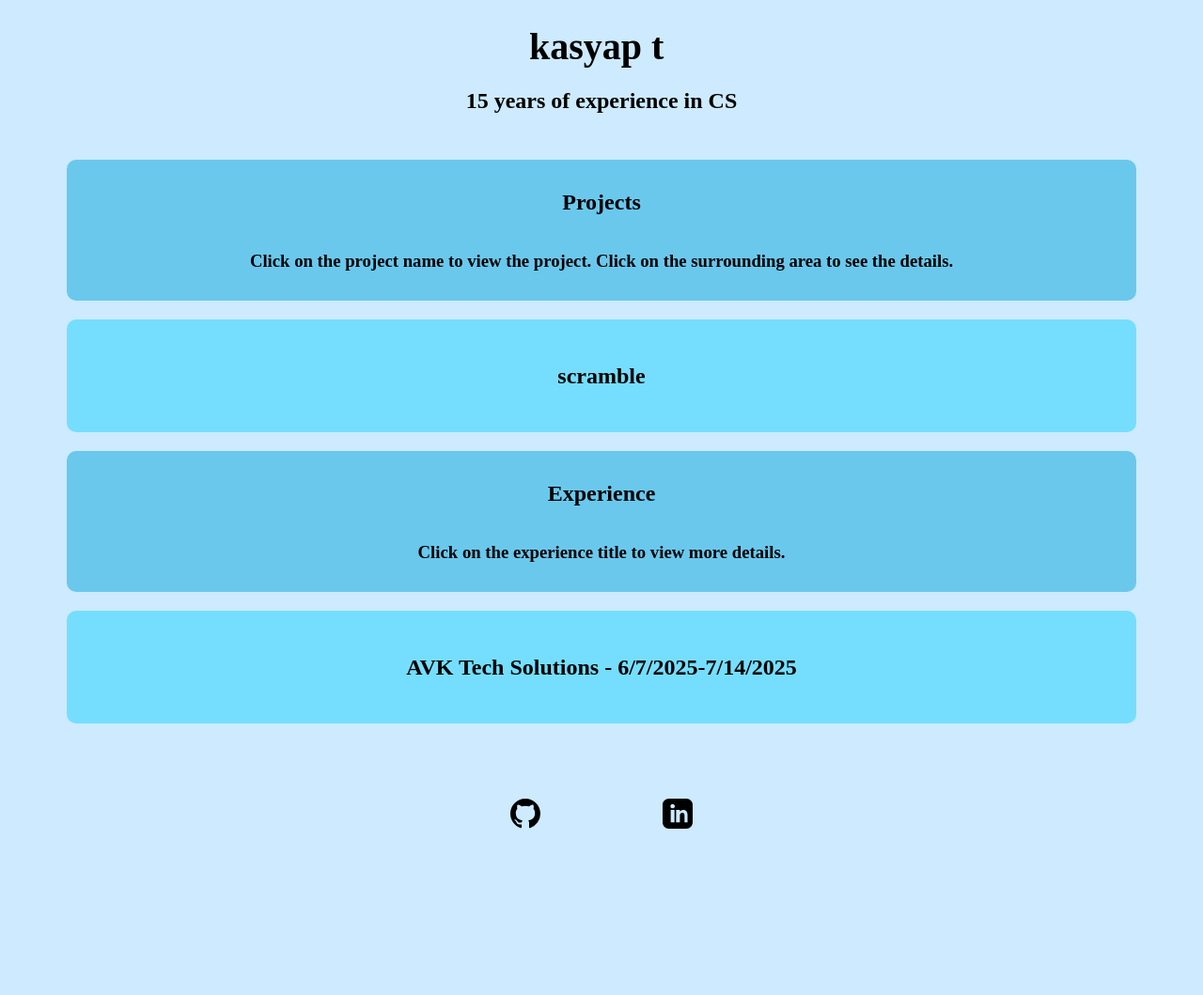
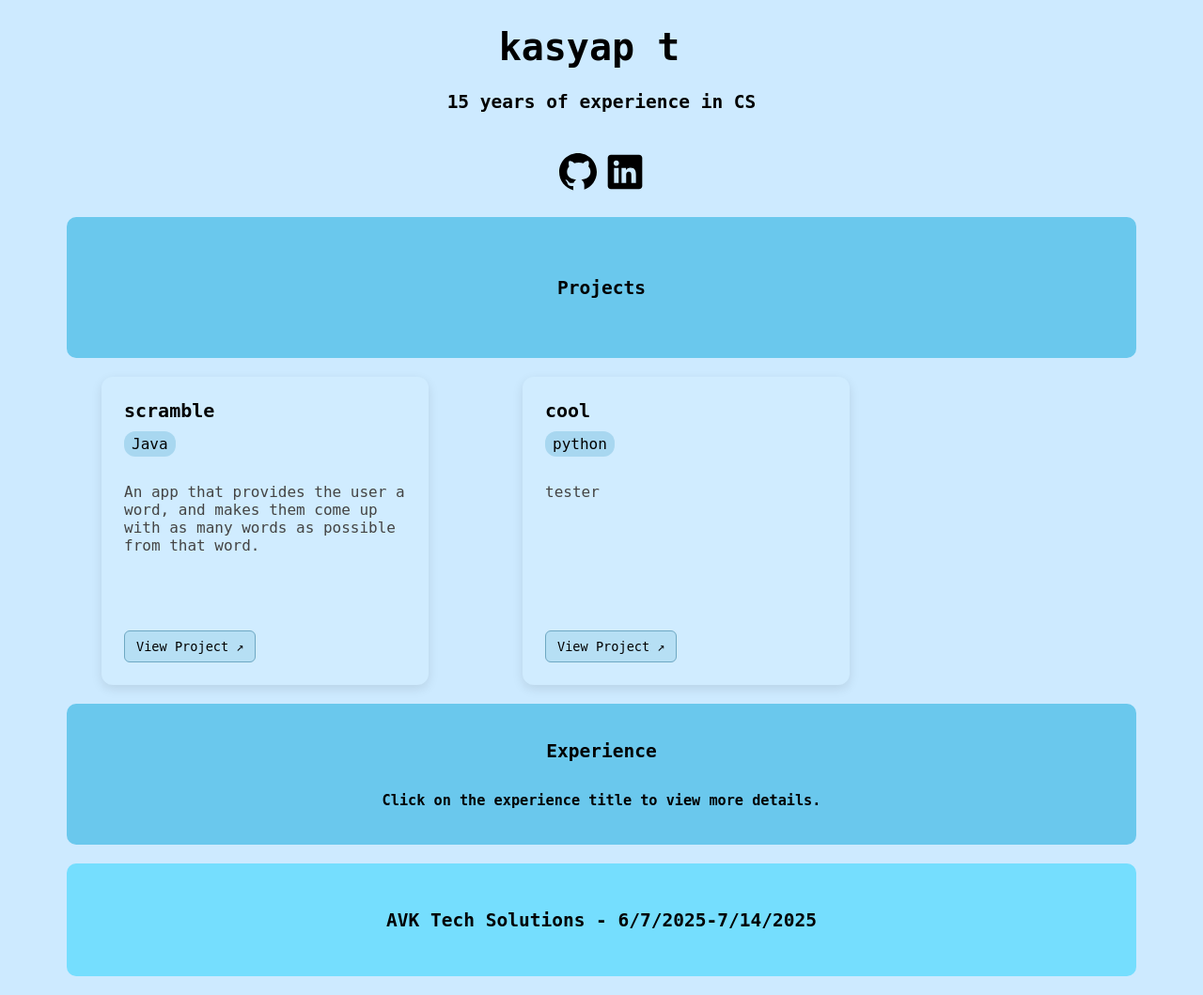
Before and after one commit to ketchup235/Dynamic-Portfolio, a Flask app: page / in a window 1280 px wide. Shown: the whole page at 94% size. Before the commit the page ends 882 px from the top, so only its background shows below. Run offline with Flask 3, Linux system fonts and the light colour scheme.

Commit message:
make projects UI look better via card components

```diff
--- a/projects(Sheet1).csv
+++ b/projects(Sheet1).csv
@@ -1,2 +1,3 @@
 title,description,language,link
 scramble,"An app that provides the user a word, and makes them come up with as many words as possible from that word.",Java,https://github.com/ketchup235/wordy-release
+cool,tester,python,https://www.google.com/
--- a/static/styles.css
+++ b/static/styles.css
@@ -1,13 +1,13 @@
 body{
     background-color: rgb(205, 234, 255);
-    text-align: center;
+    font-family: monospace;
 }
 
 .centered{
     width: 90%;
     height: 150px;
     display: flex;
-    margin: 10px auto;
+    margin: 0px auto;
     justify-content: center;
     align-items: center;
     border-radius: 10px;
@@ -34,7 +34,7 @@ svg{
 }
 
 #icon{
-    margin: 60px;
+    margin: 0px;
 }
 
 .larger{
@@ -57,6 +57,7 @@ max-height: 200px;
 }
 
 .title{
+    margin-top: 20px;
     background-color: rgb(106, 200, 237);
 }
 
@@ -106,3 +107,72 @@ a{
     0%, 100% { opacity: 1; }
     50% { opacity: 0; }
 }
+
+.card {
+    display: flex;
+    flex-direction: column;
+    justify-content: space-between; /* push button to bottom */
+    background-color: #d0ecff; /* light soft blue */
+    border-radius: 12px;
+    box-shadow: 0 4px 12px rgba(0, 0, 0, 0.1);
+    padding: 24px;
+    width: 300px;
+    text-align: left;
+    margin-left: 100px;
+    margin-top: 20px;
+    min-height: 280px; /* ensures consistent height */
+  }
+
+  .card h3 {
+    margin: 0 0 10px;
+    font-size: 1.25rem;
+    font-weight: bold;
+  }
+
+  .tag {
+    display: inline-block;
+    background-color: #a8d7f0; /* slightly deeper blue */
+    color: #000000;
+    padding: 4px 8px;
+    border-radius: 12px;
+    font-size: 1rem;
+    margin-bottom: 12px;
+    width: fit-content;
+  }
+
+  .description {
+    font-size: 1rem;
+    color: #444;
+    margin-bottom: 16px;
+    flex-grow: 1;
+  }
+
+  .button {
+    display: inline-flex;
+    align-items: center;
+    padding: 8px 12px;
+    font-size: 0.85rem;
+    border: 1px solid #6ea8c3;
+    border-radius: 6px;
+    background-color: #b6dff4;
+    cursor: pointer;
+    transition: background-color 0.2s;
+    text-decoration: none;
+    color: #000;
+    margin-top: auto;
+    width: fit-content;
+  }
+
+  .button:hover {
+    background-color: #dbeeff;
+  }
+
+  .arrow {
+    margin-left: 8px;
+  }
+
+
+.projects{
+    display: flex;
+
+}
--- a/templates/index.html
+++ b/templates/index.html
@@ -22,23 +22,55 @@
 
       <h2>{{person.bio}}</h2>
     </div>
+    <div style="display: flex; justify-content: center">
+      <div id="icon">
+        <a href="{{person.github}}" target="_blank" rel="noopener noreferrer">
+          <svg
+            xmlns="http://www.w3.org/2000/svg"
+            x="0px"
+            y="0px"
+            width="50"
+            height="50"
+            viewBox="0 0 30 30"
+          >
+            <path
+              d="M15,3C8.373,3,3,8.373,3,15c0,5.623,3.872,10.328,9.092,11.63C12.036,26.468,12,26.28,12,26.047v-2.051 c-0.487,0-1.303,0-1.508,0c-0.821,0-1.551-0.353-1.905-1.009c-0.393-0.729-0.461-1.844-1.435-2.526 c-0.289-0.227-0.069-0.486,0.264-0.451c0.615,0.174,1.125,0.596,1.605,1.222c0.478,0.627,0.703,0.769,1.596,0.769 c0.433,0,1.081-0.025,1.691-0.121c0.328-0.833,0.895-1.6,1.588-1.962c-3.996-0.411-5.903-2.399-5.903-5.098 c0-1.162,0.495-2.286,1.336-3.233C9.053,10.647,8.706,8.73,9.435,8c1.798,0,2.885,1.166,3.146,1.481C13.477,9.174,14.461,9,15.495,9 c1.036,0,2.024,0.174,2.922,0.483C18.675,9.17,19.763,8,21.565,8c0.732,0.731,0.381,2.656,0.102,3.594 c0.836,0.945,1.328,2.066,1.328,3.226c0,2.697-1.904,4.684-5.894,5.097C18.199,20.49,19,22.1,19,23.313v2.734 c0,0.104-0.023,0.179-0.035,0.268C23.641,24.676,27,20.236,27,15C27,8.373,21.627,3,15,3z"
+            ></path>
+          </svg>
+        </a>
+      </div>
+      <div id="icon">
+        <a href="{{person.linkedin}}" target="_blank" rel="noopener noreferrer">
+          <svg
+            xmlns="http://www.w3.org/2000/svg"
+            x="0px"
+            y="0px"
+            width="50"
+            height="50"
+            viewBox="0 0 30 30"
+          >
+            <path
+              d="M24,4H6C4.895,4,4,4.895,4,6v18c0,1.105,0.895,2,2,2h18c1.105,0,2-0.895,2-2V6C26,4.895,25.105,4,24,4z M10.954,22h-2.95 v-9.492h2.95V22z M9.449,11.151c-0.951,0-1.72-0.771-1.72-1.72c0-0.949,0.77-1.719,1.72-1.719c0.948,0,1.719,0.771,1.719,1.719 C11.168,10.38,10.397,11.151,9.449,11.151z M22.004,22h-2.948v-4.616c0-1.101-0.02-2.517-1.533-2.517 c-1.535,0-1.771,1.199-1.771,2.437V22h-2.948v-9.492h2.83v1.297h0.04c0.394-0.746,1.356-1.533,2.791-1.533 c2.987,0,3.539,1.966,3.539,4.522V22z"
+            ></path>
+          </svg>
+        </a>
+      </div>
+    </div>
     <div class="centered title">
       <h2>Projects</h2>
-      <h3>
-        Click on the project name to view the project. Click on the surrounding
-        area to see the details.
-      </h3>
     </div>
-
-    {% for proj in projects %}
-    <div class="centered proj">
-      <a href="{{proj.link}}" target="_blank"><h2>{{proj.title}}</h2></a>
-      <div class="details">
-        <h3 style="font-weight: normal">{{proj.description}}</h3>
-        <h4 style="font-weight: normal">Languages: {{proj.language}}</h4>
+    <div class="projects">
+      {% for proj in projects %}
+      <div class="card">
+        <h3>{{proj.title}}</h3>
+        <div class="tag">{{proj.language}}</div>
+        <p class="description">{{proj.description}}</p>
+        <a class="button" href="{{proj.link}}" target="_blank">
+          View Project <span class="arrow">↗</span>
+        </a>
       </div>
+      {%endfor%}
     </div>
-    {%endfor%}
 
     <div class="centered title">
       <h2>Experience</h2>
```
Also changed, not shown: other parts of templates/index.html (+1 -45 lines), instance/projects.db.
